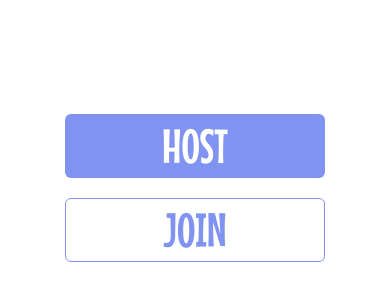
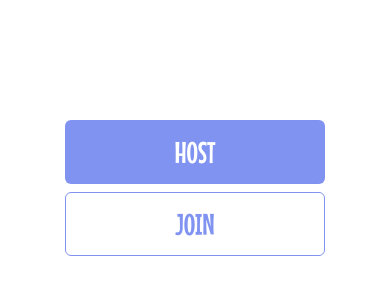
Before and after one commit to devsoc-unsw/trainee-lovers-24t3, a Next.js app in the folder frontend/: page /homepage in a window 390 px wide. Shown: the part 234-534 px from the top of the page. Built offline with nearby package versions, Linux system fonts and the light colour scheme.

Commit message:
Fixed responsivenedd

```diff
--- a/frontend/src/app/homepage/page.jsx
+++ b/frontend/src/app/homepage/page.jsx
@@ -14,7 +14,7 @@ export default function Page() {
     { isHost ? (
       <Modal />
     ) : (
-      <>
+      <div className='flex flex-col w-full md:w-1/3 gap-2 items-center justify-center'>
         <PrimaryButton
           name="HOST"
           action='createRoom'
@@ -23,7 +23,7 @@ export default function Page() {
           name="JOIN"
           action='joinRoom'
         />
-      </>
+      </div>
     )}
 
     </div>
--- a/frontend/src/components/Modal/Modal.jsx
+++ b/frontend/src/components/Modal/Modal.jsx
@@ -3,8 +3,8 @@ import SecondaryButton from '../SecondaryButton';
 
 const Modal = () => {
   return (
-    <div className='flex flex-col bg-white border border-[#8093F1] w-3/4 md:w-1/4 lg:w-1/6 h-9/12 rounded-md items-center justify-center gap-2 py-4'>
-      <h2 className='text-3xl text-[#4154AF]'>CHOOSE GAME</h2>
+    <div className='flex flex-col bg-white border border-[#8093F1] w-3/4 md:w-1/2 lg:w-2/6 h-9/12 rounded-md items-center justify-center gap-2 py-4 md:gap-4'>
+      <h2 className='text-3xl text-[#4154AF] md:text-5xl'>CHOOSE GAME</h2>
       <PrimaryButton name='HIGHER vs LOWER'/>
       <SecondaryButton name='START' />
     </div>
--- a/frontend/src/components/PrimaryButton.jsx
+++ b/frontend/src/components/PrimaryButton.jsx
@@ -18,7 +18,7 @@ export default function PrimaryButton({ name, action }) {
 
   return (
     <div
-      className='flex items-center justify-center w-8/12 md:w-1/5 h-16 py-2 text-5xl text-white bg-mid-blue font-mouse rounded-md z-10 cursor-pointer hover:border'
+      className='flex items-center justify-center w-8/12 h-16 py-2 text-3xl md:text-5xl text-white bg-mid-blue font-mouse rounded-md z-10 cursor-pointer hover:border'
       onClick={() => handleRedirect()}
     >
       {name}
--- a/frontend/src/components/SecondaryButton.jsx
+++ b/frontend/src/components/SecondaryButton.jsx
@@ -14,7 +14,7 @@ export default function SecondaryButton({ name, action }) {
   return (
     <div
       onClick={() => handleRedirect()}
-      className='flex items-center justify-center w-8/12 md:w-1/5 h-16 py-2 text-5xl text-mid-blue bg-white border-[1px] border-mid-blue font-mouse rounded-md z-10 hover:text-white hover:bg-[#4154AF] hover:opacity-80 cursor-pointer'
+      className='flex items-center justify-center w-8/12 h-16 py-2 text-3xl md:text-5xl text-mid-blue bg-white border-[1px] border-mid-blue font-mouse rounded-md z-10 hover:text-white hover:bg-[#4154AF] hover:opacity-80 cursor-pointer'
     >
       {name}
     </div>
```
